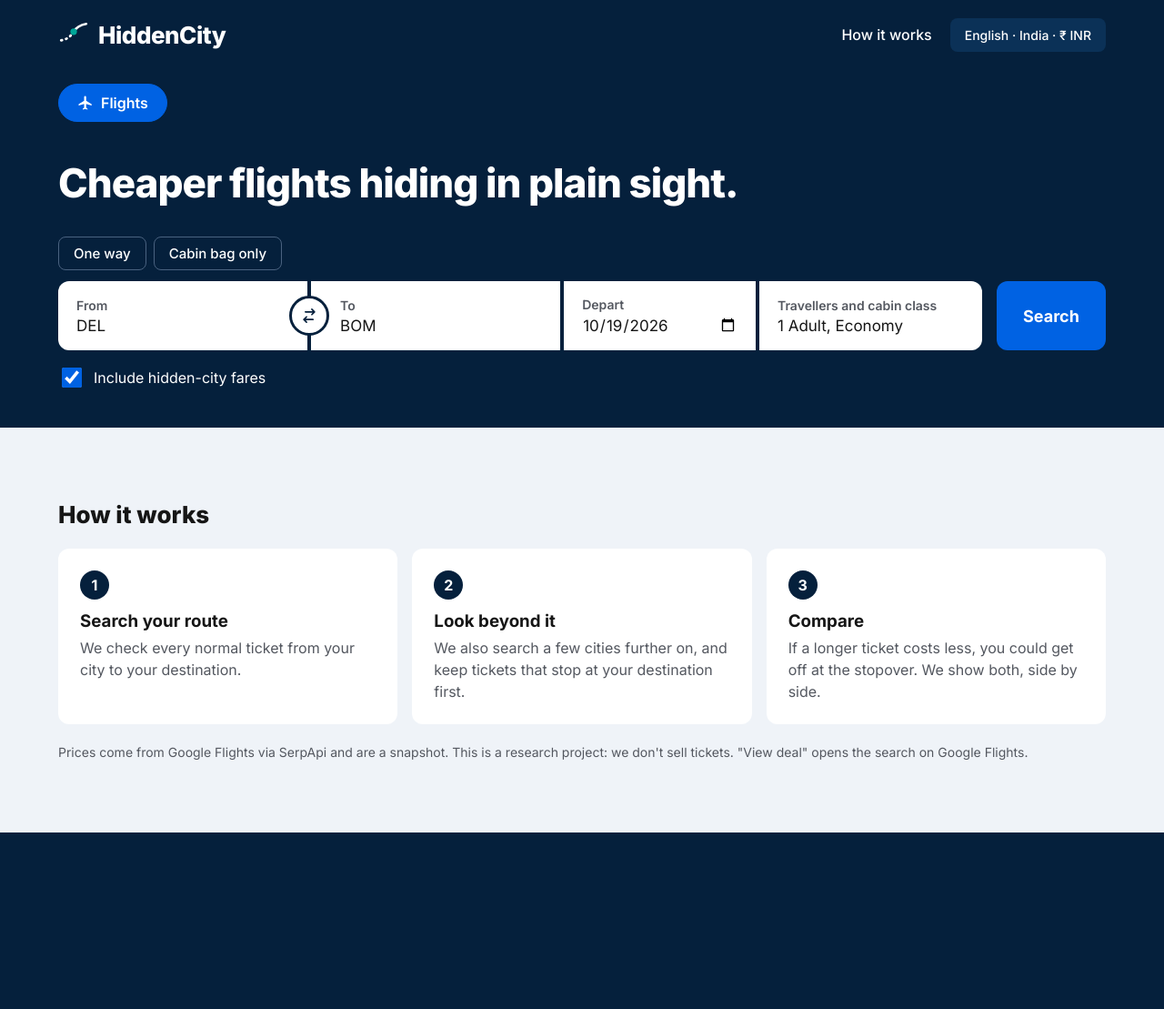
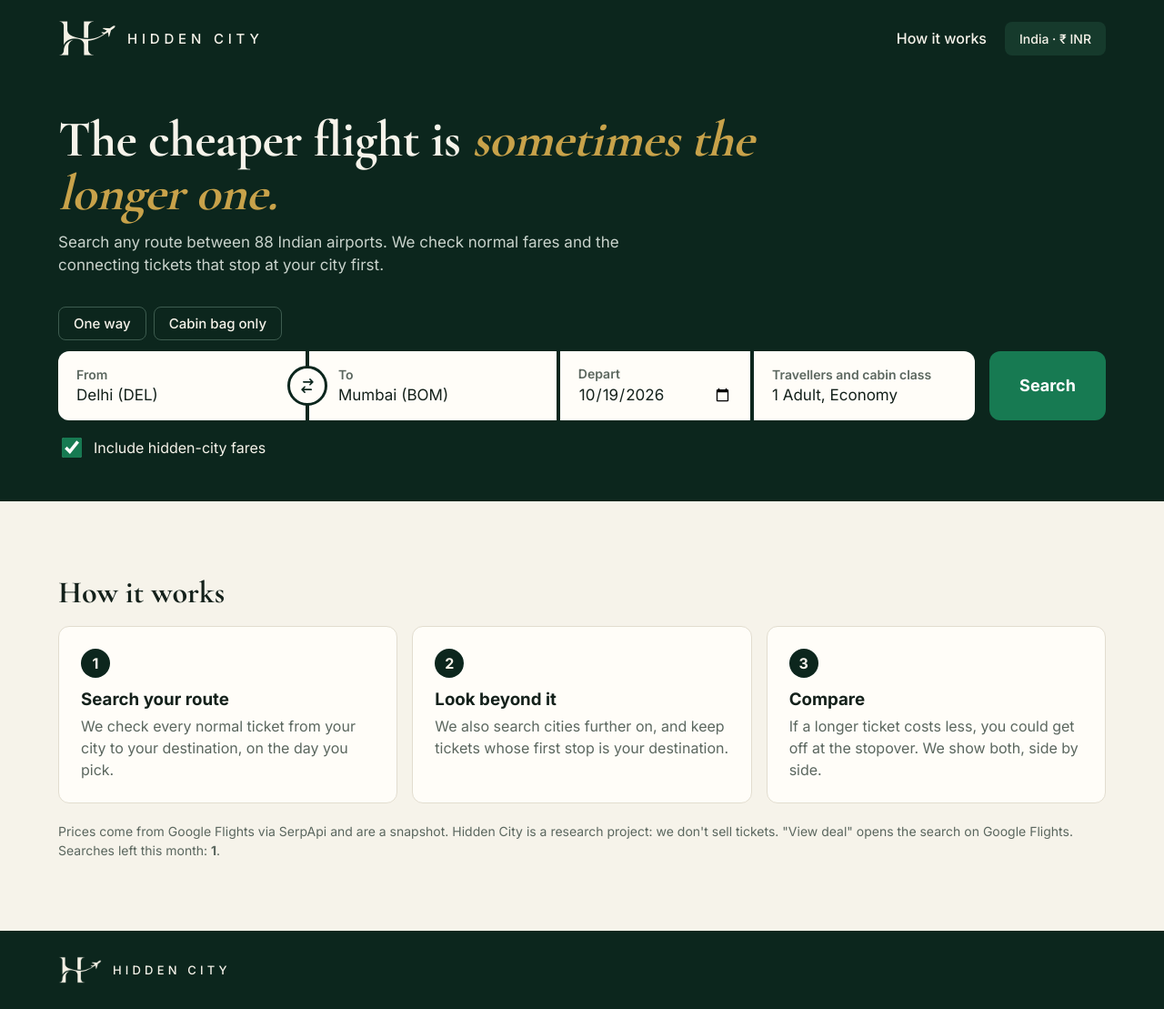
Before and after one commit to RanabeerChhabra/Hidden-City, a Flask app: page / in a window 1280 px wide. Shown: the whole page at 91% size. Before the commit the page ends 915 px from the top, so only its background shows below. Run offline with Flask 3, Linux system fonts and the light colour scheme; a database or web service that is not in the repository returns one stand-in record (values such as "Sample title"); data that the repository does not hold is empty.

Commit message:
Support all 88 Indian airports, new Hidden City branding
Adds airports.py with coordinates; trip search picks cities beyond the destination by cache history then geography (6 for hubs, 2 otherwise). Restyles the site in the logo's forest green and cream with the H mark, adds city-name autocomplete and a searches-left counter. 35 tests.

Co-Authored-By: Claude Opus 5.5 <noreply@anthropic.com>

```diff
--- a/app.py
+++ b/app.py
@@ -5,12 +5,14 @@ Run it with:  python app.py   then open http://localhost:5050
 
 from datetime import date
 
+import requests
 from flask import Flask, jsonify, render_template, request
 
-from hiddencity import client, config, trip
+from hiddencity import airports, client, config, trip
 
 app = Flask(__name__)
 API_KEY = client.get_api_key()
+CITY_NAMES = {code: info[0] for code, info in airports.AIRPORTS.items()}
 
 
 def suggested_date():
@@ -20,14 +22,23 @@ def suggested_date():
     return dates[0] if dates else today
 
 
+def searches_left():
+    try:
+        return client.account_status(API_KEY).get("total_searches_left")
+    except requests.RequestException:
+        return None
+
+
 @app.get("/")
 def home():
-    airports = sorted(config.AIRPORTS.items(), key=lambda item: item[1])
+    airport_list = [{"code": code, "city": name} for code, name in CITY_NAMES.items()]
+    airport_list.sort(key=lambda a: a["city"])
     return render_template(
         "index.html",
-        airports=airports,
+        airports=airport_list,
         default_date=suggested_date(),
         today=date.today().isoformat(),
+        searches_left=searches_left(),
     )
 
 
@@ -39,7 +50,7 @@ def search():
     when = str(body.get("date", "")).strip()
     include_hidden = bool(body.get("include_hidden", True))
 
-    if origin not in config.AIRPORTS or destination not in config.AIRPORTS:
+    if origin not in CITY_NAMES or destination not in CITY_NAMES:
         return jsonify(error="Pick airports from the list."), 400
     if origin == destination:
         return jsonify(error="From and To can't be the same airport."), 400
@@ -50,7 +61,8 @@ def search():
         return jsonify(error="Pick a date."), 400
 
     result = trip.find_trip(origin, destination, when, API_KEY, include_hidden=include_hidden)
-    result["airport_names"] = config.AIRPORTS
+    result["airport_names"] = CITY_NAMES
+    result["searches_left"] = searches_left()
     return jsonify(result)
 
 
--- a/hiddencity/__main__.py
+++ b/hiddencity/__main__.py
@@ -178,8 +178,8 @@ def main():
     find.add_argument("destination", help="airport code, e.g. BOM")
     find.add_argument("date", help="YYYY-MM-DD")
     find.add_argument(
-        "--max-searches", type=int, default=config.MAX_BEYOND_SEARCHES,
-        help="cities beyond the destination to check",
+        "--max-searches", type=int,
+        help="cities beyond the destination to check (default: 6 for hubs, 2 otherwise)",
     )
 
     args = parser.parse_args()
--- a/static/app.js
+++ b/static/app.js
@@ -10,25 +10,127 @@ const warning = document.getElementById("warning");
 let lastResult = null;
 let activeTab = "best";
 
+// ---------- Airport boxes: type a city or code, pick from the list ----------
+
+function label(airport) {
+  return `${airport.city} (${airport.code})`;
+}
+
+function matches(query) {
+  const q = query.trim().toLowerCase();
+  if (!q) return window.AIRPORTS.slice(0, 8);
+  const starts = [];
+  const contains = [];
+  for (const a of window.AIRPORTS) {
+    const city = a.city.toLowerCase();
+    const code = a.code.toLowerCase();
+    if (code === q || city.startsWith(q)) starts.push(a);
+    else if (code.startsWith(q) || city.includes(q)) contains.push(a);
+  }
+  return [...starts, ...contains].slice(0, 8);
+}
+
+function setupAirportBox(input) {
+  const list = document.getElementById(input.getAttribute("aria-controls"));
+  let options = [];
+  let highlighted = 0;
+
+  function choose(airport) {
+    input.value = label(airport);
+    input.dataset.code = airport.code;
+    close();
+  }
+
+  function close() {
+    list.hidden = true;
+    input.setAttribute("aria-expanded", "false");
+  }
+
+  function draw() {
+    list.innerHTML = "";
+    options.forEach((airport, i) => {
+      const li = document.createElement("li");
+      li.setAttribute("role", "option");
+      li.setAttribute("aria-selected", i === highlighted ? "true" : "false");
+      li.innerHTML = `<span>${escapeHtml(airport.city)}</span><span class="code">${airport.code}</span>`;
+      // mousedown, not click: it fires before the input loses focus.
+      li.addEventListener("mousedown", (event) => {
+        event.preventDefault();
+        choose(airport);
+      });
+      list.appendChild(li);
+    });
+    list.hidden = options.length === 0;
+    input.setAttribute("aria-expanded", String(!list.hidden));
+  }
+
+  function open(query) {
+    options = matches(query);
+    highlighted = 0;
+    draw();
+  }
+
+  input.addEventListener("focus", () => {
+    input.select();
+    open("");
+  });
+  input.addEventListener("input", () => {
+    input.dataset.code = "";
+    open(input.value);
+  });
+  input.addEventListener("keydown", (event) => {
+    if (list.hidden) return;
+    if (event.key === "ArrowDown" || event.key === "ArrowUp") {
+      event.preventDefault();
+      const step = event.key === "ArrowDown" ? 1 : -1;
+      highlighted = (highlighted + step + options.length) % options.length;
+      draw();
+    } else if (event.key === "Enter") {
+      event.preventDefault();
+      if (options[highlighted]) choose(options[highlighted]);
+    } else if (event.key === "Escape") {
+      close();
+    }
+  });
+  input.addEventListener("blur", () => {
+    // Typed something but didn't pick? Use the best match, if there is one.
+    if (!input.dataset.code) {
+      const best = matches(input.value)[0];
+      if (best && input.value.trim()) choose(best);
+    }
+    close();
+  });
+}
+
+const originInput = document.getElementById("origin");
+const destinationInput = document.getElementById("destination");
+setupAirportBox(originInput);
+setupAirportBox(destinationInput);
+
 document.getElementById("swap").addEventListener("click", () => {
-  const origin = document.getElementById("origin");
-  const destination = document.getElementById("destination");
-  [origin.value, destination.value] = [destination.value, origin.value];
+  [originInput.value, destinationInput.value] = [destinationInput.value, originInput.value];
+  [originInput.dataset.code, destinationInput.dataset.code] =
+    [destinationInput.dataset.code, originInput.dataset.code];
 });
 
 form.addEventListener("submit", async (event) => {
   event.preventDefault();
   const body = {
-    origin: document.getElementById("origin").value.trim().toUpperCase(),
-    destination: document.getElementById("destination").value.trim().toUpperCase(),
+    origin: originInput.dataset.code,
+    destination: destinationInput.dataset.code,
     date: document.getElementById("date").value,
     include_hidden: document.getElementById("include-hidden").checked,
   };
 
+  if (!body.origin || !body.destination) {
+    showStatus("Pick both airports from the list.", true);
+    return;
+  }
+
   const button = form.querySelector(".go");
   button.disabled = true;
   results.hidden = true;
-  showStatus(`<span class="spinner"></span>Searching ${body.origin} → ${body.destination} and the cities beyond it…`);
+  showStatus(`<span class="spinner"></span>Searching ${body.origin} → ${body.destination} and the cities beyond it. New routes take a few seconds…`);
 
   try {
     const response = await fetch("/api/search", {
@@ -90,6 +192,7 @@ function render() {
   let meta = `${dateText} · ${r.cities_searched.length} routes checked ` +
     `(${r.cached_searches} saved, ${r.live_searches} live)`;
   if (r.problems.length) meta += ` · ${r.problems.length} couldn't be searched right now`;
+  if (r.searches_left != null) meta += ` · ${r.searches_left} searches left this month`;
   document.getElementById("meta").textContent = meta;
 
   drawTabs();
--- a/static/style.css
+++ b/static/style.css
@@ -1,17 +1,22 @@
+/* Colours come from the logo: deep forest green ink on warm cream. */
 :root {
-  --navy: #05203c;
-  --navy-2: #0b3157;
-  --blue: #0062e3;
-  --blue-dark: #024daf;
-  --teal: #00a698;
-  --ink: #161616;
-  --muted: #545860;
-  --line: #dddde5;
-  --bg: #eff3f8;
-  --card: #ffffff;
-  --warn-bg: #fff7e6;
-  --warn-line: #f5c26b;
+  --forest: #0c261d;       /* logo ink: header and footer */
+  --forest-2: #163a2c;     /* raised surfaces on the header */
+  --forest-line: #3d5c4f;
+  --emerald: #177a52;      /* buttons and links */
+  --emerald-dark: #0f5e3e;
+  --mint: #e3f1ea;
+  --gold: #c8a24a;         /* small highlights */
+  --gold-soft: #f7efd9;
+  --cream: #f6f3ea;        /* page background, matches the logo paper */
+  --paper: #fffdf8;        /* cards */
+  --ink: #14211b;
+  --muted: #5b675f;
+  --line: #e2ddcf;
+  --warn-bg: #fdf6e3;
+  --warn-line: #e6c97a;
   --radius: 12px;
+  --serif: "Cormorant Garamond", Georgia, serif;
 }
 
 * { box-sizing: border-box; }
@@ -20,7 +25,7 @@ body {
   margin: 0;
   font-family: "Inter", -apple-system, BlinkMacSystemFont, "Segoe UI", sans-serif;
   color: var(--ink);
-  background: var(--bg);
+  background: var(--cream);
 }
 
 .wrap {
@@ -32,71 +37,74 @@ body {
 /* ---------- Hero ---------- */
 
 .hero {
-  background: var(--navy);
-  color: #fff;
-  padding-bottom: 40px;
+  background: var(--forest);
+  color: var(--cream);
+  padding-bottom: 44px;
 }
 
 .topbar {
   display: flex;
   align-items: center;
   justify-content: space-between;
-  height: 76px;
+  height: 84px;
 }
 
 .logo {
   display: flex;
   align-items: center;
-  gap: 10px;
-  color: #fff;
+  gap: 12px;
+  color: var(--cream);
   text-decoration: none;
-  font-size: 26px;
-  font-weight: 800;
-  letter-spacing: -0.5px;
 }
 
-.logo svg { width: 34px; height: 34px; color: #fff; }
+.logo img { height: 40px; width: auto; }
+
+.wordmark {
+  font-size: 15px;
+  font-weight: 500;
+  letter-spacing: 0.32em;
+}
+
+.wordmark.small { font-size: 13px; }
 
 .topbar-right { display: flex; align-items: center; gap: 20px; }
 
-.toplink { color: #fff; text-decoration: none; font-weight: 500; }
+.toplink { color: var(--cream); text-decoration: none; font-weight: 500; }
 .toplink:hover { text-decoration: underline; }
 
 .locale {
-  background: var(--navy-2);
+  background: var(--forest-2);
   padding: 10px 16px;
   border-radius: 8px;
   font-size: 14px;
   font-weight: 500;
 }
 
-.tabs { display: flex; gap: 8px; margin-top: 16px; }
-
-.tab {
-  display: inline-flex;
-  align-items: center;
-  gap: 8px;
-  padding: 10px 20px;
-  border-radius: 999px;
-  border: 1px solid #4a6280;
-  font-weight: 600;
+h1 {
+  font-family: var(--serif);
+  font-size: 56px;
+  font-weight: 700;
+  line-height: 1.05;
+  letter-spacing: -0.5px;
+  margin: 40px 0 12px;
+  max-width: 820px;
 }
 
-.tab svg { width: 18px; height: 18px; }
-.tab.active { background: var(--blue); border-color: var(--blue); }
+h1 em { font-style: italic; color: var(--gold); }
 
-h1 {
-  font-size: 44px;
-  font-weight: 800;
-  letter-spacing: -1px;
-  margin: 40px 0 32px;
+.lede {
+  font-size: 17px;
+  color: #c9d3cc;
+  margin: 0 0 32px;
+  max-width: 640px;
+  line-height: 1.5;
 }
 
 .pills { display: flex; gap: 8px; margin-bottom: 12px; }
 
 .pill {
   padding: 8px 16px;
-  border: 1px solid #4a6280;
+  border: 1px solid var(--forest-line);
   border-radius: 8px;
   font-size: 15px;
   font-weight: 500;
@@ -112,11 +120,12 @@ h1 {
 }
 
 .field {
+  position: relative;
   display: flex;
   flex-direction: column;
   justify-content: center;
   gap: 4px;
-  background: #fff;
+  background: var(--paper);
   color: var(--ink);
   padding: 14px 20px;
   min-height: 76px;
@@ -154,23 +190,23 @@ h1 {
   width: 44px;
   height: 44px;
   border-radius: 50%;
-  border: 3px solid var(--navy);
-  background: #fff;
-  color: var(--navy);
+  border: 3px solid var(--forest);
+  background: var(--paper);
+  color: var(--forest);
   display: grid;
   place-items: center;
   cursor: pointer;
 }
 
 .swap svg { width: 20px; height: 20px; }
-.swap:hover { background: #e9eef5; }
+.swap:hover { background: var(--mint); }
 
 .go {
   margin-left: 12px;
-  min-width: 120px;
+  min-width: 128px;
   border: 0;
   border-radius: var(--radius);
-  background: var(--blue);
+  background: var(--emerald);
   color: #fff;
   font: inherit;
   font-size: 18px;
@@ -178,20 +214,20 @@ h1 {
   cursor: pointer;
 }
 
-.go:hover { background: var(--blue-dark); }
+.go:hover { background: var(--emerald-dark); }
 .go:disabled { opacity: 0.7; cursor: wait; }
 
 .options { margin-top: 16px; }
 
 .check { display: inline-flex; align-items: center; gap: 10px; cursor: pointer; font-size: 16px; }
-.check input { width: 22px; height: 22px; accent-color: var(--blue); }
+.check input { width: 22px; height: 22px; accent-color: var(--emerald); }
 
 /* ---------- Results ---------- */
 
 .results-area { padding: 32px 0 64px; }
 
 .status {
-  background: var(--card);
+  background: var(--paper);
   border-radius: var(--radius);
   padding: 28px;
   text-align: center;
@@ -352,7 +390,7 @@ h1 {
 /* ---------- How it works ---------- */
 
 .how { margin-top: 48px; }
-.how h2 { font-size: 26px; font-weight: 800; }
+.how h2 { font-family: var(--serif); font-size: 34px; font-weight: 700; margin-bottom: 16px; }
 
 .how-grid {
   display: grid;
@@ -360,7 +398,7 @@ h1 {
   gap: 16px;
 }
 
-.how-card { background: var(--card); border-radius: var(--radius); padding: 24px; }
+.how-card { background: var(--paper); border: 1px solid var(--line); border-radius: var(--radius); padding: 24px; }
 .how-card h3 { margin: 12px 0 6px; }
 .how-card p { margin: 0; color: var(--muted); line-height: 1.5; }
 
@@ -370,19 +408,29 @@ h1 {
   width: 32px;
   height: 32px;
   border-radius: 50%;
-  background: var(--navy);
-  color: #fff;
+  background: var(--forest);
+  color: var(--cream);
   font-weight: 700;
 }
 
 .fineprint { color: var(--muted); font-size: 14px; margin-top: 20px; line-height: 1.5; }
 
+.footer {
+  background: var(--forest);
+  color: var(--cream);
+  padding: 28px 0;
+}
+
+.footer .wrap { display: flex; align-items: center; gap: 12px; }
+.footer img { height: 30px; width: auto; }
+
 /* ---------- Phones and small screens ---------- */
 
 @media (max-width: 900px) {
   .wrap { padding: 0 16px; }
-  h1 { font-size: 32px; margin: 28px 0 24px; }
+  h1 { font-size: 40px; margin: 24px 0 12px; }
   .locale { display: none; }
+  .wordmark { font-size: 13px; letter-spacing: 0.25em; }
 
   .bar { flex-direction: column; gap: 2px; }
   .field.from { border-radius: var(--radius) var(--radius) 0 0; padding-right: 20px; }
--- a/templates/index.html
+++ b/templates/index.html
@@ -3,37 +3,28 @@
 <head>
   <meta charset="utf-8">
   <meta name="viewport" content="width=device-width, initial-scale=1">
-  <title>HiddenCity · Flight search</title>
+  <title>Hidden City · Flight search</title>
+  <link rel="icon" type="image/png" href="{{ url_for('static', filename='favicon.png') }}">
   <link rel="preconnect" href="https://fonts.googleapis.com">
-  <link href="https://fonts.googleapis.com/css2?family=Inter:wght@400;500;600;700;800&display=swap" rel="stylesheet">
+  <link href="https://fonts.googleapis.com/css2?family=Cormorant+Garamond:wght@600;700&family=Inter:wght@400;500;600;700;800&display=swap" rel="stylesheet">
   <link rel="stylesheet" href="{{ url_for('static', filename='style.css') }}">
 </head>
 <body>
   <header class="hero">
     <div class="wrap">
       <nav class="topbar">
-        <a class="logo" href="/">
-          <svg viewBox="0 0 32 32" aria-hidden="true">
-            <path d="M3 22c6-1 10-4 13-9" fill="none" stroke="currentColor" stroke-width="2.5" stroke-linecap="round" stroke-dasharray="1 4.2"/>
-            <path d="M16 13c3-5 7-7 13-8" fill="none" stroke="currentColor" stroke-width="2.5" stroke-linecap="round"/>
-            <circle cx="16" cy="13" r="3.4" fill="#00a698"/>
-          </svg>
-          HiddenCity
+        <a class="logo" href="/" aria-label="Hidden City home">
+          <img src="{{ url_for('static', filename='logo-mark-light.png') }}" alt="" width="64" height="40">
+          <span class="wordmark">HIDDEN CITY</span>
         </a>
         <div class="topbar-right">
           <a href="#how" class="toplink">How it works</a>
-          <span class="locale">English · India · ₹ INR</span>
+          <span class="locale">India · ₹ INR</span>
         </div>
       </nav>
 
-      <div class="tabs">
-        <span class="tab active">
-          <svg viewBox="0 0 24 24" aria-hidden="true"><path d="M21 16v-2l-8-5V3.5a1.5 1.5 0 0 0-3 0V9l-8 5v2l8-2.5V19l-2 1.5V22l3.5-1 3.5 1v-1.5L13 19v-5.5z" fill="currentColor"/></svg>
-          Flights
-        </span>
-      </div>
-
-      <h1>Cheaper flights hiding in plain sight.</h1>
+      <h1>The cheaper flight is <em>sometimes the longer one.</em></h1>
+      <p class="lede">Search any route between {{ airports|length }} Indian airports. We check normal fares and the connecting tickets that stop at your city first.</p>
 
       <form id="search" class="search" autocomplete="off">
         <div class="pills">
@@ -42,17 +33,19 @@
         </div>
 
         <div class="bar">
-          <label class="field from">
-            <span class="field-label">From</span>
-            <input id="origin" list="airports" value="DEL" required placeholder="City or airport">
-          </label>
+          <div class="field from">
+            <label class="field-label" for="origin">From</label>
+            <input id="origin" class="airport-input" data-code="DEL" value="Delhi (DEL)" placeholder="City or airport" role="combobox" aria-expanded="false" aria-controls="origin-list" required>
+            <ul id="origin-list" class="suggestions" role="listbox" hidden></ul>
+          </div>
           <button type="button" id="swap" class="swap" aria-label="Swap From and To">
             <svg viewBox="0 0 24 24" aria-hidden="true"><path d="M7 7h12m0 0-3.5-3.5M19 7l-3.5 3.5M17 17H5m0 0 3.5 3.5M5 17l3.5-3.5" fill="none" stroke="currentColor" stroke-width="2" stroke-linecap="round" stroke-linejoin="round"/></svg>
           </button>
-          <label class="field to">
-            <span class="field-label">To</span>
-            <input id="destination" list="airports" value="BOM" required placeholder="City or airport">
-          </label>
+          <div class="field to">
+            <label class="field-label" for="destination">To</label>
+            <input id="destination" class="airport-input" data-code="BOM" value="Mumbai (BOM)" placeholder="City or airport" role="combobox" aria-expanded="false" aria-controls="destination-list" required>
+            <ul id="destination-list" class="suggestions" role="listbox" hidden></ul>
+          </div>
           <label class="field depart">
             <span class="field-label">Depart</span>
             <input id="date" type="date" value="{{ default_date }}" min="{{ today }}" required>
@@ -70,12 +63,6 @@
             <span>Include hidden-city fares</span>
           </label>
         </div>
-
-        <datalist id="airports">
-          {% for code, name in airports %}
-          <option value="{{ code }}">{{ name }} ({{ code }})</option>
-          {% endfor %}
-        </datalist>
       </form>
     </div>
   </header>
@@ -101,12 +88,12 @@
           <div class="how-card">
             <span class="how-num">1</span>
             <h3>Search your route</h3>
-            <p>We check every normal ticket from your city to your destination.</p>
+            <p>We check every normal ticket from your city to your destination, on the day you pick.</p>
           </div>
           <div class="how-card">
             <span class="how-num">2</span>
             <h3>Look beyond it</h3>
-            <p>We also search a few cities further on, and keep tickets that stop at your destination first.</p>
+            <p>We also search cities further on, and keep tickets whose first stop is your destination.</p>
           </div>
           <div class="how-card">
             <span class="how-num">3</span>
@@ -115,13 +102,22 @@
           </div>
         </div>
         <p class="fineprint">
-          Prices come from Google Flights via SerpApi and are a snapshot. This is a research project:
+          Prices come from Google Flights via SerpApi and are a snapshot. Hidden City is a research project:
           we don't sell tickets. "View deal" opens the search on Google Flights.
+          {% if searches_left is not none %}Searches left this month: <strong>{{ searches_left }}</strong>.{% endif %}
         </p>
       </section>
     </div>
   </main>
 
+  <footer class="footer">
+    <div class="wrap">
+      <img src="{{ url_for('static', filename='logo-mark-light.png') }}" alt="" width="48" height="30">
+      <span class="wordmark small">HIDDEN CITY</span>
+    </div>
+  </footer>
+
+  <script>window.AIRPORTS = {{ airports|tojson }};</script>
   <script src="{{ url_for('static', filename='app.js') }}"></script>
 </body>
 </html>
```
Also changed, not shown: other parts of static/style.css (+50 -20 lines), hiddencity/airports.py (added, +147 -0 lines), hiddencity/config.py (+2 -7 lines), hiddencity/trip.py (+13 -9 lines), tests/test_airports.py (added, +20 -0 lines), tests/test_app.py (+4 -3 lines), README.md, static/favicon.png (added), static/logo-mark-dark.png (added), static/logo-mark-light.png (added).
